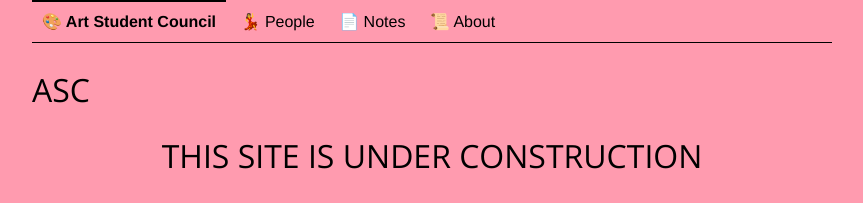
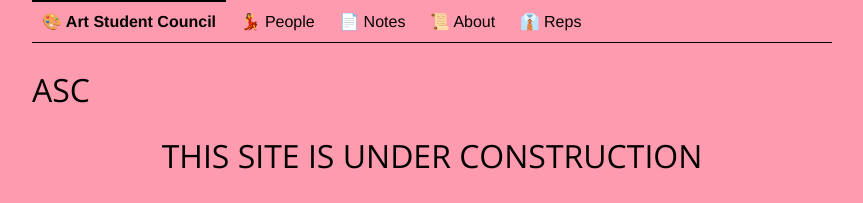
Before and after one commit to CooperASC/cooperasc.github.com, a Jekyll site: the page built from index.md, in a window 1280 px wide. Shown: the top 203 px of the page, without its empty margins (208-1071 px from the left). Built offline with Jekyll 4.4.1, drawn with Linux system fonts in a browser that asks for light colours.

Commit message:
adding reps to nav

```diff
--- a/_includes/nav.html
+++ b/_includes/nav.html
@@ -4,5 +4,6 @@
 		<li><a title="People" href="/people/"{% if page.url contains '/people/' %} class="active"{% endif %}>💃<span class="label"> People</span></a></li>
 		<li><a title="Notes" href="/notes/"{% if page.url contains '/notes/' %} class="active"{% endif %}>📄<span class="label"> Notes</span></a></li>
 		<li><a title="About" href="/about/"{% if page.url contains '/about/' %} class="active"{% endif %}>📜<span class="label"> About</span></a></li>
+		<li><a title="Reps" href="/reps/"{% if page.url contains '/reps/' %} class="active"{% endif %}>👔<span class="label"> Reps</span></a></li>
 	</ul>
 </nav>
```
